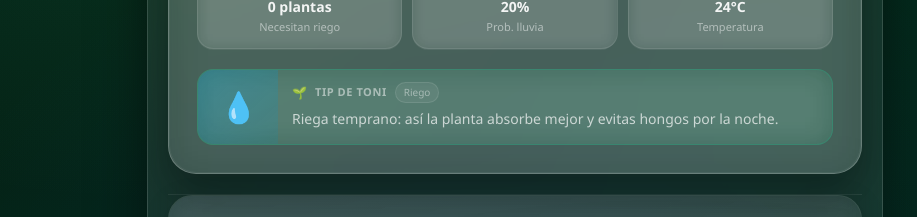
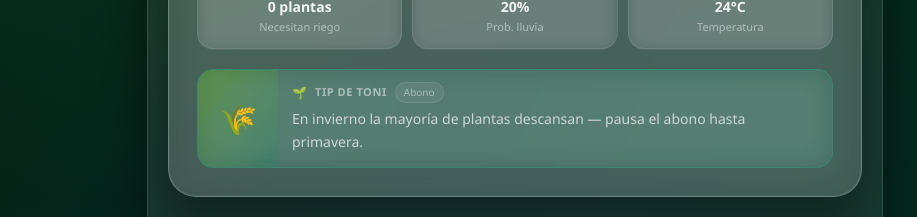
Before and after one commit to AlexanderAtlasLuthor/aliciasgarden, a Next.js app in the folder apps/web/: page /home in a window 1280 px wide. Shown: the part 334-551 px from the top of the page, without its empty margins (125-1042 px from the left). Built offline with nearby package versions, Linux system fonts and the light colour scheme; no server answers.

Commit message:
feat: shuffle daily tips for improved variety in dashboard display

```diff
--- a/apps/web/components/dashboard/DashboardHero.tsx
+++ b/apps/web/components/dashboard/DashboardHero.tsx
@@ -190,9 +190,19 @@
 }: DashboardHeroProps) {
   const [currentTipIndex, setCurrentTipIndex] = useState(0)
 
+  // Shuffle tips once on mount so categories don't cluster together
+  const shuffledTips = useMemo(() => {
+    const arr = [...TONI_DAILY_TIPS]
+    for (let i = arr.length - 1; i > 0; i--) {
+      const j = Math.floor(Math.random() * (i + 1))
+      ;[arr[i], arr[j]] = [arr[j], arr[i]]
+    }
+    return arr
+  }, [])
+
   useEffect(() => {
     const interval = window.setInterval(() => {
-      setCurrentTipIndex((prevIndex) => (prevIndex + 1) % TONI_DAILY_TIPS.length)
+      setCurrentTipIndex((prevIndex) => (prevIndex + 1) % shuffledTips.length)
     }, TIP_SLIDESHOW_MS)
 
     return () => {
@@ -214,7 +224,7 @@
     return "Buenas noches, Alicia"
   }, [])
 
-  const currentTip = TONI_DAILY_TIPS[currentTipIndex]
+  const currentTip = shuffledTips[currentTipIndex]
 
   const statusIndicators = [
     { icon: "💧", label: "Necesitan riego", value: `${plantasNecesitanRiego} plantas` },
```
